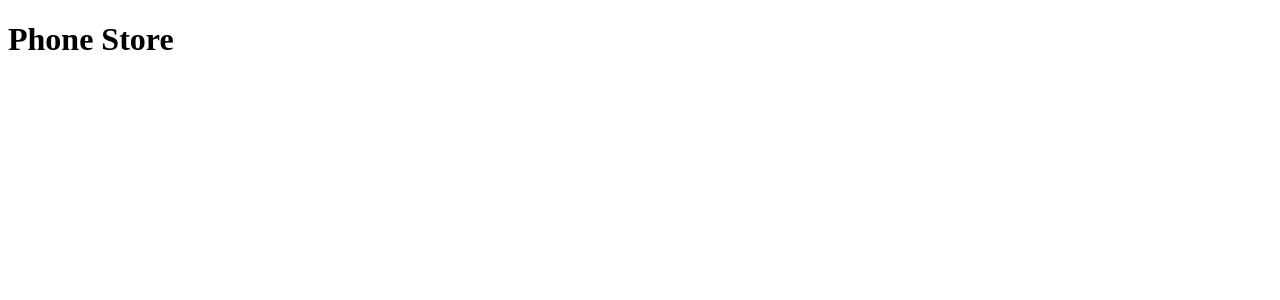
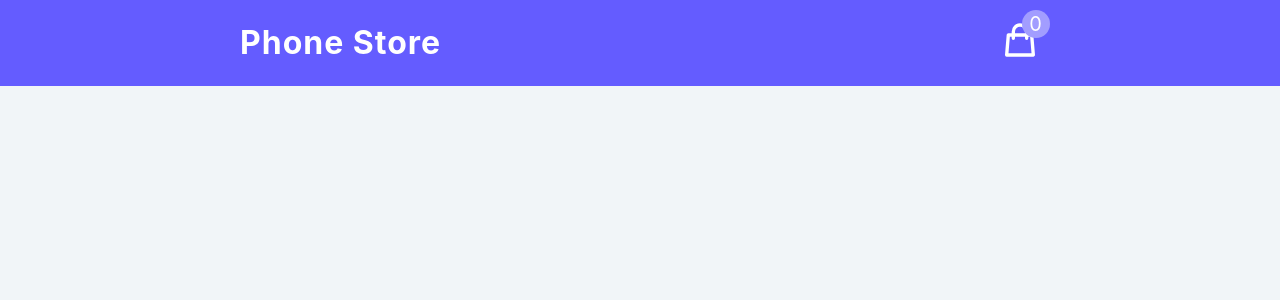
Before and after one commit to anhqui/phone-store-p13, a React (Vite) app: page / in a window 1280 px wide. Shown: the top 300 px of the page. Built offline with nearby package versions, Linux system fonts and the light colour scheme.

Commit message:
first commit

```diff
--- a/src/App.jsx
+++ b/src/App.jsx
@@ -1,9 +1,11 @@
+import Navbar from "./components/Navbar"
+
 function App() {
 
   return (
-    <div className="App">
-      <h1>Phone Store</h1>
-    </div>
+    <main>
+      <Navbar />
+    </main>
   )
 }
 
--- /dev/null
+++ b/src/components/Navbar.jsx
@@ -0,0 +1,23 @@
+import { useSelector } from "react-redux";
+import { CartIcon } from "../icons"
+
+
+const Navbar = () => {
+    const { amount } = useSelector(state => state.cart)
+    // console.log(amount);
+
+    return <nav>
+        <div className="nav-center">
+            <h3>Phone Store</h3>
+            <div className="nav-container">
+                <CartIcon />
+                <div className="amount-container">
+                    <p className="total-amount">{amount}</p>
+                </div>
+
+            </div>
+        </div>
+    </nav>;
+};
+
+export default Navbar;
--- /dev/null
+++ b/src/features/cart/cartSlice.js
@@ -0,0 +1,20 @@
+import { createSlice } from "@reduxjs/toolkit";
+
+const initialState = {
+    cartItems: [],
+    amount: 0,
+    total: 0,
+    isLoading: true
+}
+const cartSlice = createSlice({
+    name: 'cart',
+    initialState,
+    reducers:{
+
+    }
+
+})
+
+// console.log(cartSlice);
+
+export default cartSlice.reducer
--- /dev/null
+++ b/src/icons.jsx
@@ -0,0 +1,48 @@
+export const CartIcon = () => {
+    return (
+        <svg
+            xmlns='http://www.w3.org/2000/svg'
+            className='h-6 w-6 '
+            fill='none'
+            viewBox='0 0 24 24'
+            stroke='currentColor'
+            strokeWidth={2}
+        >
+            <path
+                strokeLinecap='round'
+                strokeLinejoin='round'
+                d='M16 11V7a4 4 0 00-8 0v4M5 9h14l1 12H4L5 9z'
+            />
+        </svg>
+    );
+};
+
+export const ChevronDown = () => {
+    return (
+        <svg
+            xmlns='http://www.w3.org/2000/svg'
+            className='h-6 w-6'
+            fill='none'
+            viewBox='0 0 24 24'
+            stroke='currentColor'
+            strokeWidth={2}
+        >
+            <path strokeLinecap='round' strokeLinejoin='round' d='M19 9l-7 7-7-7' />
+        </svg>
+    );
+};
+
+export const ChevronUp = () => {
+    return (
+        <svg
+            xmlns='http://www.w3.org/2000/svg'
+            className='h-6 w-6'
+            fill='none'
+            viewBox='0 0 24 24'
+            stroke='currentColor'
+            strokeWidth={2}
+        >
+            <path strokeLinecap='round' strokeLinejoin='round' d='M5 15l7-7 7 7' />
+        </svg>
+    );
+};
--- a/src/index.css
+++ b/src/index.css
@@ -0,0 +1,309 @@
+/*
+===============
+Variables
+===============
+*/
+
+:root {
+    --clr-primary: #645cff;
+    --clr-primary-dark: #282566;
+    --clr-primary-light: #a29dff;
+    --clr-grey-1: #102a42;
+    --clr-grey-5: #617d98;
+    --clr-grey-10: #f1f5f8;
+    --clr-white: #fff;
+    --clr-red-dark: hsl(360, 67%, 44%);
+    --clr-red-light: hsl(360, 71%, 66%);
+    --transition: all 0.3s linear;
+    --spacing: 0.25rem;
+    --radius: 0.25rem;
+    --large-screen-width: 1170px;
+    --small-screen-width: 90vw;
+    --fixed-width: 50rem;
+  }
+  * {
+    margin: 0;
+    padding: 0;
+    box-sizing: border-box;
+  }
+  body {
+    font-family: -apple-system, BlinkMacSystemFont, 'Segoe UI', Roboto, Oxygen,
+      Ubuntu, Cantarell, 'Open Sans', 'Helvetica Neue', sans-serif;
+    background: var(--clr-grey-10);
+    color: var(--clr-grey-1);
+    line-height: 1.5;
+    font-size: 0.875rem;
+  }
+  a {
+    text-decoration: none;
+  }
+  img {
+    width: 100%;
+    display: block;
+  }
+  h1,
+  h2,
+  h3,
+  h4 {
+    letter-spacing: var(--spacing);
+    text-transform: capitalize;
+    line-height: 1.25;
+    margin-bottom: 0.75rem;
+  }
+  h1 {
+    font-size: 3rem;
+  }
+  h2 {
+    font-size: 2rem;
+  }
+  h3 {
+    font-size: 1.5rem;
+  }
+  h4 {
+    font-size: 0.875rem;
+  }
+  p {
+    margin-bottom: 1.25rem;
+  }
+  @media screen and (min-width: 800px) {
+    h1 {
+      font-size: 4rem;
+    }
+    h2 {
+      font-size: 2.5rem;
+    }
+    h3 {
+      font-size: 2rem;
+    }
+    h4 {
+      font-size: 1rem;
+    }
+    body {
+      font-size: 1rem;
+    }
+    h1,
+    h2,
+    h3,
+    h4 {
+      line-height: 1;
+    }
+  }
+  /* more global css */
+
+  .btn {
+    text-transform: uppercase;
+    background: var(--clr-primary);
+    color: var(--clr-white);
+    padding: 0.375rem 0.75rem;
+    letter-spacing: var(--spacing);
+    display: inline-block;
+    font-weight: 700;
+    transition: var(--transition);
+    font-size: 0.875rem;
+    border: none;
+    cursor: pointer;
+    box-shadow: 0 1px 3px rgba(0, 0, 0, 0.2);
+  }
+  .btn:hover {
+    color: var(--clr-primary);
+    background: var(--clr-primary-light);
+  }
+
+  /*
+  ===============
+  Navbar
+  ===============
+  */
+  .loading {
+    text-align: center;
+    margin-top: 5rem;
+  }
+  nav {
+    background: var(--clr-primary);
+    padding: 1.25rem 2rem;
+  }
+  .nav-center {
+    max-width: var(--fixed-width);
+    width: 100%;
+    margin: 0 auto;
+    display: flex;
+    justify-content: space-between;
+    align-items: center;
+  }
+  nav h3 {
+    margin-bottom: 0;
+    letter-spacing: 1px;
+    color: var(--clr-white);
+  }
+  .nav-container {
+    display: block;
+    position: relative;
+  }
+  nav svg {
+    width: 40px;
+    color: var(--clr-white);
+  }
+  .amount-container {
+    position: absolute;
+    top: -0.6rem;
+    right: -0.6rem;
+    width: 1.75rem;
+    height: 1.75rem;
+    border-radius: 50%;
+    background: var(--clr-primary-light);
+    display: flex;
+    align-items: center;
+    justify-content: center;
+  }
+  .total-amount {
+    color: var(--clr-white);
+    margin-bottom: 0;
+    font-size: 1.25rem;
+  }
+  /*
+  ===============
+  Cart
+  ===============
+  */
+  .cart {
+    min-height: calc(100vh - 120px);
+    width: 90vw;
+    margin: 0 auto;
+    margin-top: 40px;
+    padding: 2.5rem 0;
+    max-width: var(--fixed-width);
+  }
+  .cart h2 {
+    text-transform: uppercase;
+    text-align: center;
+    margin-bottom: 3rem;
+  }
+  .empty-cart {
+    text-transform: lowercase;
+    color: var(--clr-grey-5);
+    margin-top: 1rem;
+    text-align: center;
+  }
+  .cart footer {
+    margin-top: 4rem;
+    text-align: center;
+  }
+  .cart-total h4 {
+    text-transform: capitalize;
+    display: flex;
+    justify-content: space-between;
+    margin-top: 1rem;
+  }
+  .clear-btn,
+  .confirm-btn {
+    background: transparent;
+    padding: 0.5rem 1rem;
+    color: var(--clr-red-dark);
+    border: 1px solid var(--clr-red-dark);
+    margin-top: 2.25rem;
+    border-radius: var(--radius);
+  }
+  .clear-btn:hover {
+    background: var(--clr-red-light);
+    color: var(--clr-red-dark);
+    border-color: var(--clr-red-light);
+  }
+  .confirm-btn {
+    border-color: var(--clr-primary);
+    color: var(--clr-primary);
+  }
+  /*
+  ===============
+  Cart Item
+  ===============
+  */
+  .cart-item {
+    display: grid;
+    align-items: center;
+    grid-template-columns: auto 1fr auto;
+    grid-column-gap: 1.5rem;
+    margin: 1.5rem 0;
+  }
+  .cart-item img {
+    width: 5rem;
+    height: 5rem;
+    object-fit: cover;
+  }
+  .cart-item h4 {
+    margin-bottom: 0.5rem;
+    font-weight: 500;
+    letter-spacing: 2px;
+  }
+  .item-price {
+    color: var(--clr-grey-5);
+  }
+  .remove-btn {
+    color: var(--clr-primary);
+    letter-spacing: var(--spacing);
+    cursor: pointer;
+    font-size: 0.85rem;
+    background: transparent;
+    border: none;
+    margin-top: 0.375rem;
+    transition: var(--transition);
+  }
+  .remove-btn:hover {
+    color: var(--clr-primary-light);
+  }
+  .amount-btn {
+    width: 24px;
+    background: transparent;
+    border: none;
+    cursor: pointer;
+  }
+  .amount-btn svg {
+    color: var(--clr-primary);
+  }
+  .amount-btn:hover svg {
+    color: var(--clr-primary-light);
+  }
+  .amount {
+    text-align: center;
+    margin-bottom: 0;
+    font-size: 1.25rem;
+    line-height: 1;
+  }
+  hr {
+    background: var(--clr-grey-5);
+    border-color: transparent;
+    border-width: 0.25px;
+  }
+
+  .modal-container {
+    position: fixed;
+    top: 0;
+    left: 0;
+    width: 100%;
+    height: 100%;
+    background: rgba(0, 0, 0, 0.7);
+    z-index: 10;
+    display: flex;
+    align-items: center;
+    justify-content: center;
+  }
+
+  .modal {
+    background: var(--clr-white);
+    width: 80vw;
+    max-width: 400px;
+    border-radius: var(--radius);
+    padding: 2rem 1rem;
+    text-align: center;
+  }
+  .modal h4 {
+    margin-bottom: 0;
+    line-height: 1.5;
+  }
+  .modal .clear-btn,
+  .modal .confirm-btn {
+    margin-top: 1rem;
+  }
+  .btn-container {
+    display: flex;
+    justify-content: space-around;
+  }
--- a/src/store.js
+++ b/src/store.js
@@ -1,7 +1,10 @@
 import { configureStore } from "@reduxjs/toolkit";
+import cartSlice from "./features/cart/cartSlice";
 
 const store = configureStore({
-   reducer:{}
+   reducer:{
+    cart: cartSlice
+   }
 })
 
 export default store
```
